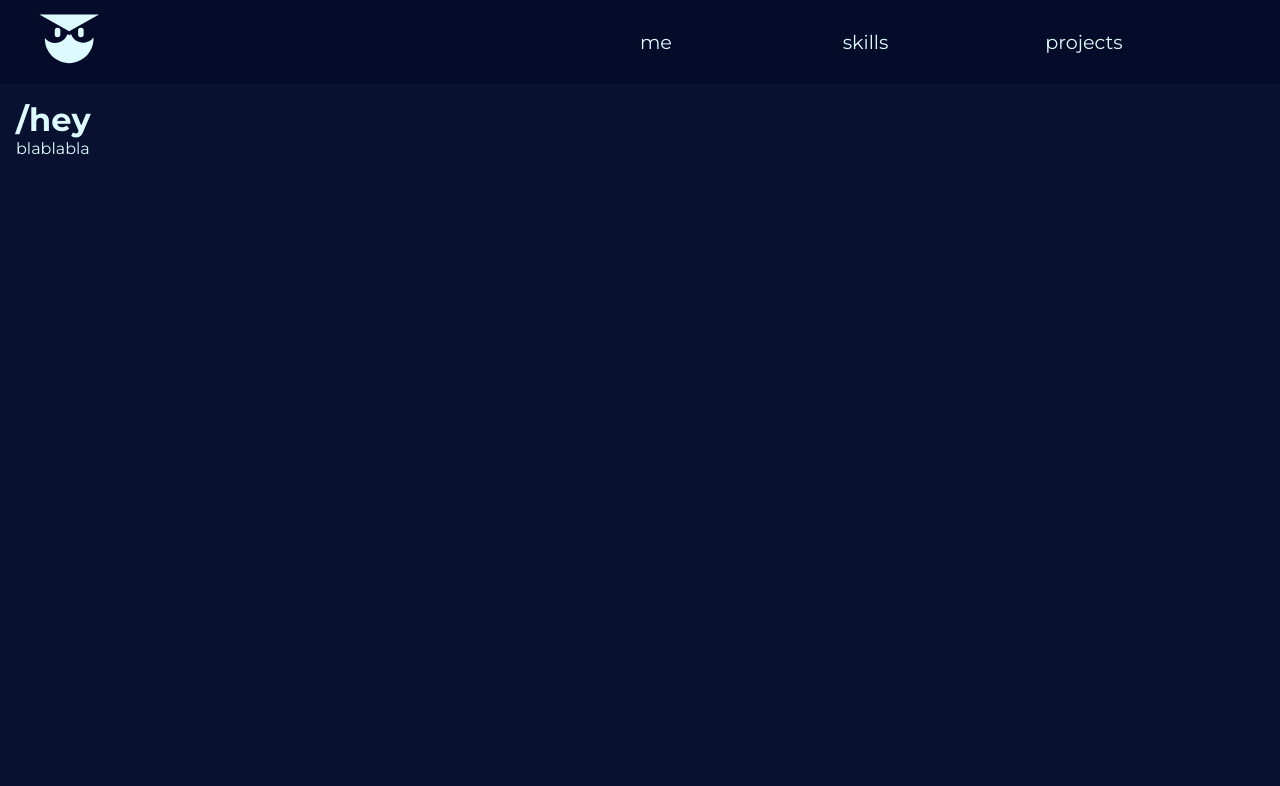
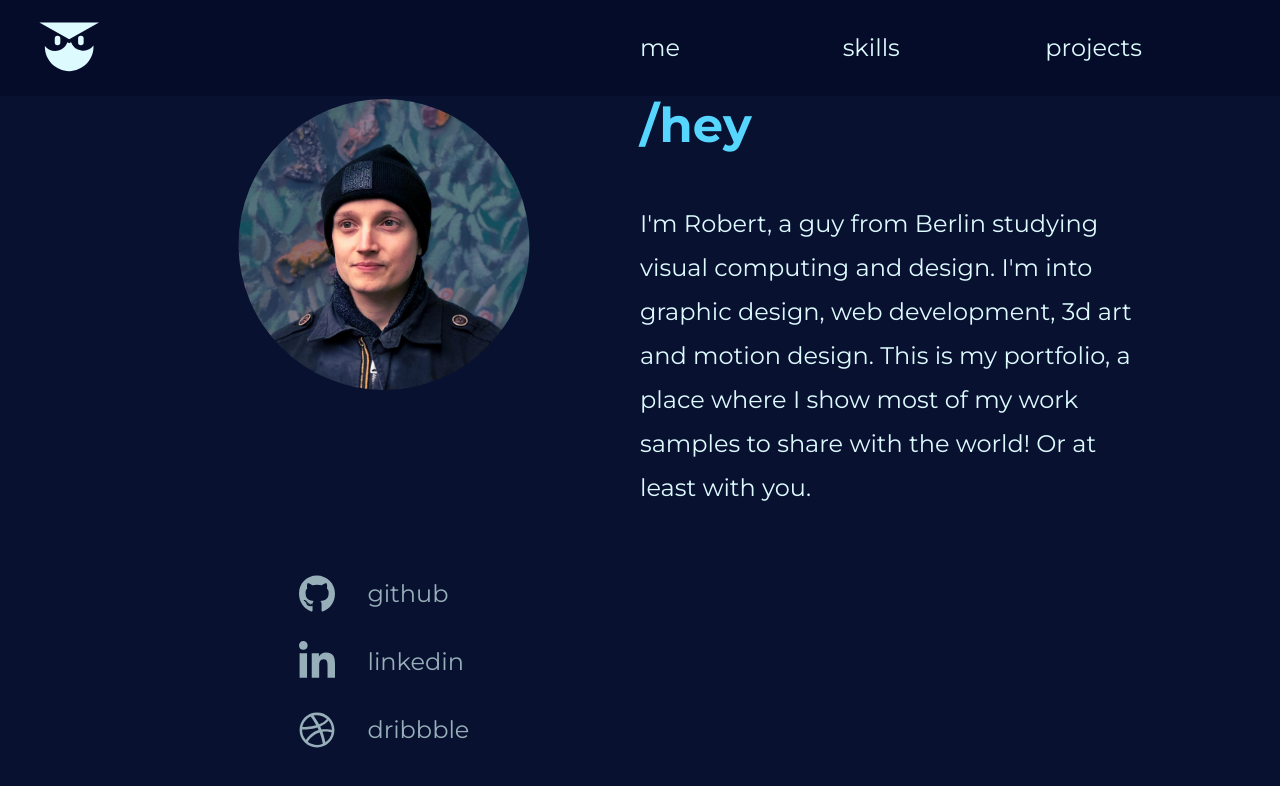
Before and after one commit to RopFoo/portfolio, a Gatsby site: page / in a window 1280 px wide. Built offline with nearby package versions, Linux system fonts and the light colour scheme; Gatsby itself is replaced by a stand-in of ours.

Commit message:
added and styled me page

```diff
--- /dev/null
+++ b/src/assets/style/media.scss
@@ -0,0 +1,28 @@
+// - Breakpoints -
+
+$breakpoint-large: 1600px;
+$breakpoint-medium: 1000px;
+$breakpoint-small: 750px;
+$breakpoint-mobile: 450px;
+$breakpoint-xmobile: 370px;
+$breakpoint-xsmall: 300px;
+
+// - Media Queries -
+
+@mixin media-xmobile {
+  @media (min-width: $breakpoint-xmobile) {
+    @content;
+  }
+}
+
+@mixin media-small {
+  @media (min-width: $breakpoint-small) {
+    @content;
+  }
+}
+
+@mixin media-medium {
+  @media (min-width: $breakpoint-medium) {
+    @content;
+  }
+}
--- a/src/components/header/Header.scss
+++ b/src/components/header/Header.scss
@@ -4,8 +4,10 @@
     grid-template-columns: 1fr 1fr;
     padding: 0.5rem 2rem;
     background-color: #050c29;
-
+    height: 10vh;
     &__logo {
+      display: flex;
+      align-items: center;
       img {
         width: 5rem;
       }
--- a/src/components/layout/Layout.scss
+++ b/src/components/layout/Layout.scss
@@ -1,5 +1,6 @@
 @import url("https://fonts.googleapis.com/css2?family=Montserrat:wght@400;700&display=swap");
 @import "../../assets/style/variables.scss";
+@import "../../assets/style/media.scss";
 
 * {
   padding: 0;
@@ -13,5 +14,26 @@ body {
 }
 
 main {
-  padding: 1rem;
+  padding: 0rem 1.25rem;
+  @include media-xmobile {
+    padding: 0rem 2rem;
+  }
+  @include media-small {
+    padding: 0rem 8rem;
+  }
 }
+
+a {
+  text-decoration: none;
+}
+
+h1 {
+  color: $special;
+  font-size: clamp(3rem, 3vw, 5rem);
+  margin-bottom: 3rem;
+}
+
+p {
+  font-size: clamp(1rem, 2vw, 1.5rem);
+  line-height: clamp(1.5rem, 4vw, 2.75rem);
+}
--- /dev/null
+++ b/src/components/me/Me.scss
@@ -0,0 +1,78 @@
+@import "../../assets/style/variables.scss";
+@import "../../assets/style/media.scss";
+
+@mixin me-image($width) {
+  width: $width;
+  clip-path: circle(calc(#{$width}/ 2.2) at center);
+}
+
+.me-section {
+  display: grid;
+  grid-template-columns: 1fr;
+  grid-template-rows: 1fr 1fr;
+  height: 85vh;
+
+  @include media-small {
+    grid-template-columns: 1fr 1fr;
+    grid-template-rows: 1fr;
+  }
+
+  &__info {
+    display: flex;
+    align-items: center;
+    justify-content: space-between;
+    width: 100%;
+
+    @include media-small {
+      display: flex;
+      flex-direction: column;
+      align-items: center;
+    }
+
+    &__wrapper {
+      display: flex;
+    }
+
+    img {
+      @include me-image(9rem);
+      @include media-xmobile {
+        @include me-image(12rem);
+      }
+      @include media-small {
+        @include me-image(20rem);
+      }
+    }
+
+    &__links-section {
+      display: flex;
+      flex-direction: column;
+      @include media-small {
+        display: flex;
+        flex-direction: column;
+        margin-top: 3rem;
+      }
+
+      &__link {
+        display: flex;
+        align-items: center;
+        margin-bottom: 1.5rem;
+
+        img {
+          width: 1.3rem;
+          margin-right: 0.9rem;
+          @include media-small {
+            width: 2.3rem;
+            margin-right: 2rem;
+          }
+        }
+
+        p {
+          color: $link;
+        }
+      }
+    }
+  }
+
+  &__text {
+  }
+}
--- a/src/components/me/Me.tsx
+++ b/src/components/me/Me.tsx
@@ -1,10 +1,47 @@
 import React from "react"
+import "./Me.scss"
+
+import SocialLink from "./SocialLink"
+
+import meIMG from "./assets/images/me.jpg"
+import githubSVG from "./assets/images/social/github.svg"
+import linkedinSVG from "./assets/images/social/linkedin.svg"
+import dribbbleSVG from "./assets/images/social/dribbble.svg"
 
 const MeSection: React.FC = () => {
   return (
-    <div>
-      <h1>/hey</h1>
-      <p>blablabla</p>
+    <div className="me-section">
+      <div className="me-section__info__wrapper">
+        <div className="me-section__info">
+          <img src={meIMG} alt="" />
+          <div className="me-section__info__links-section">
+            <SocialLink
+              img={githubSVG}
+              name="github"
+              link="https://github.com/RopFoo"
+            />
+            <SocialLink
+              img={linkedinSVG}
+              name="linkedin"
+              link="https://github.com/RopFoo"
+            />
+            <SocialLink
+              img={dribbbleSVG}
+              name="dribbble"
+              link="https://github.com/RopFoo"
+            />
+          </div>
+        </div>
+      </div>
+      <div className="me-section__text">
+        <h1>/hey</h1>
+        <p>
+          I'm Robert, a guy from Berlin studying visual computing and design.
+          I'm into graphic design, web development, 3d art and motion design.
+          This is my portfolio, a place where I show most of my work samples to
+          share with the world! Or at least with you.
+        </p>
+      </div>
     </div>
   )
 }
--- /dev/null
+++ b/src/components/me/SocialLink.tsx
@@ -0,0 +1,21 @@
+import React from "react"
+import { Link } from "gatsby"
+
+interface Props {
+  img: any
+  name: string
+  link: string
+}
+
+const SocialLink: React.FC<Props> = ({ img, name, link }) => {
+  return (
+    <Link to={link}>
+      <div className="me-section__info__links-section__link">
+        <img src={img} alt="" />
+        <p>{name}</p>
+      </div>
+    </Link>
+  )
+}
+
+export default SocialLink
```
Also changed, not shown: src/components/me/assets/images/me.jpg (added), src/components/me/assets/images/social/dribbble.svg (added), src/components/me/assets/images/social/github.svg (added), src/components/me/assets/images/social/linkedin.svg (added), 1 other file.
